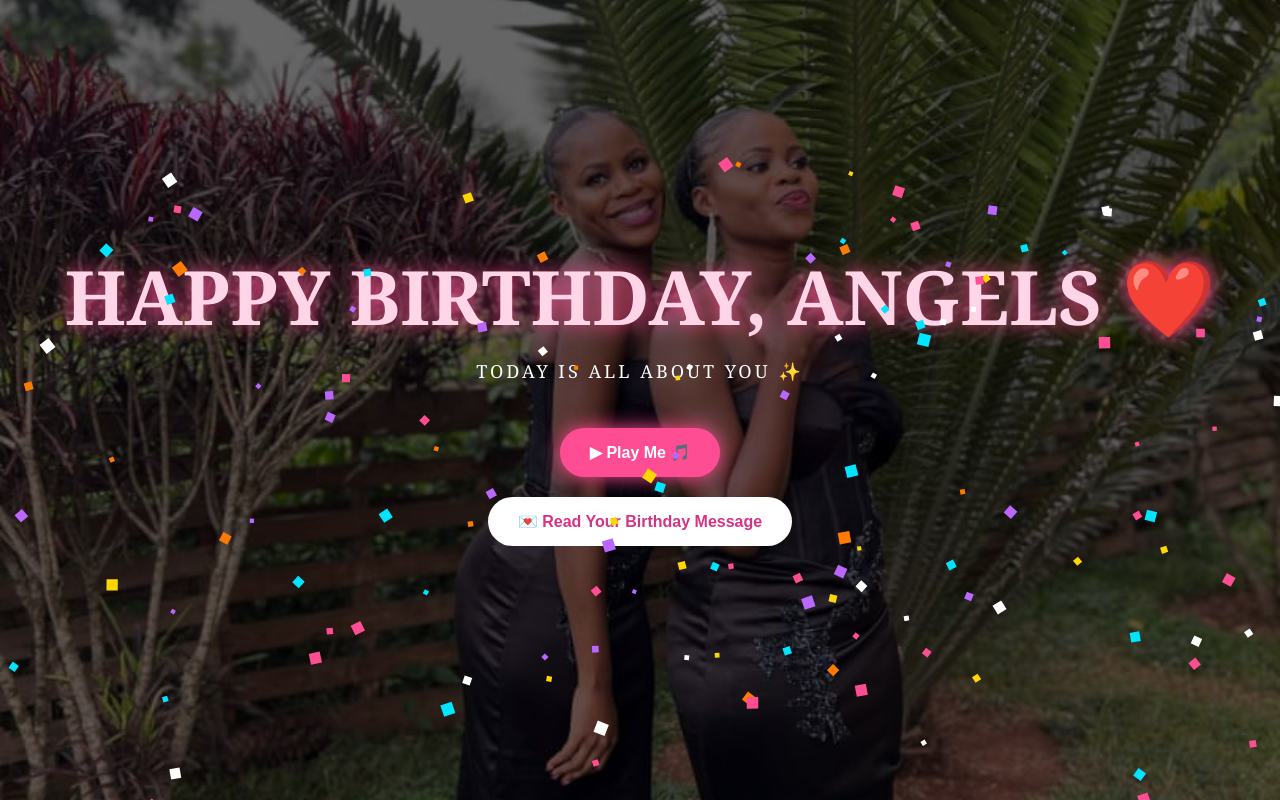
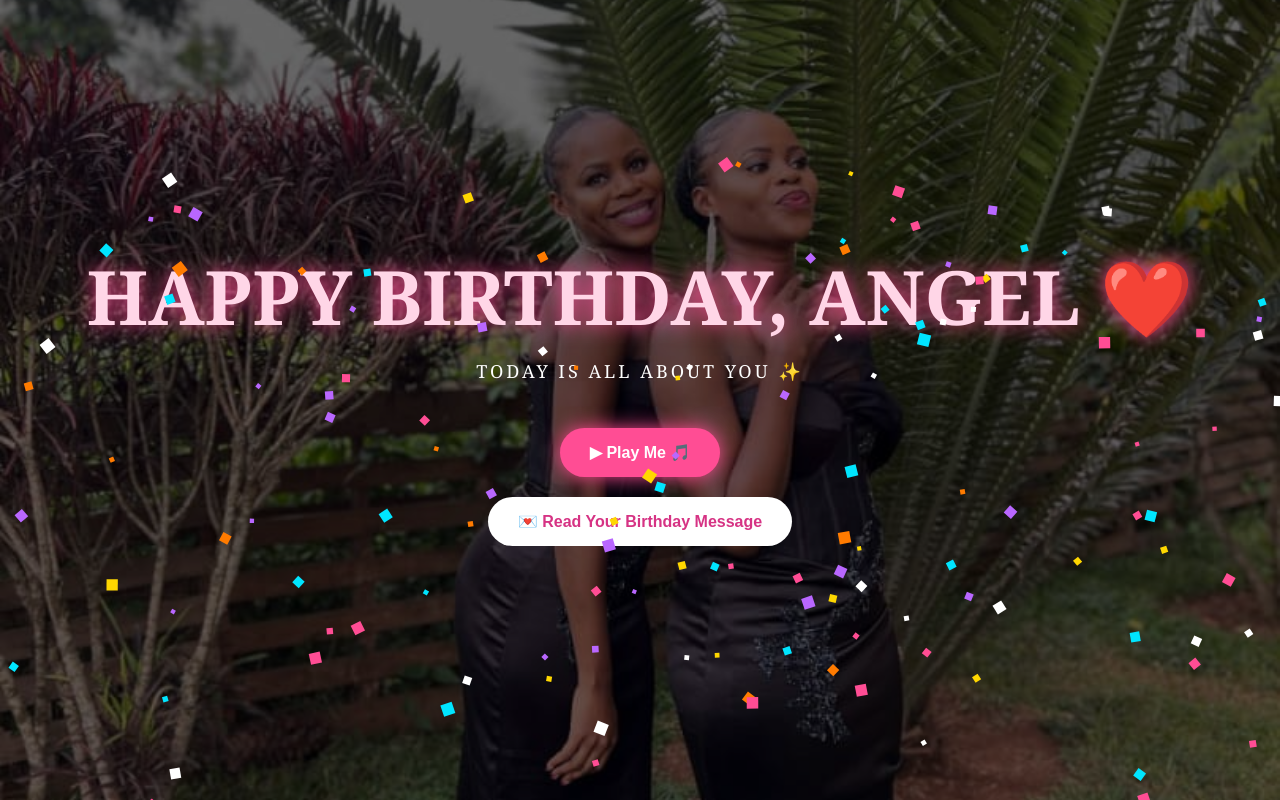
Before and after one commit to hubtechi/HAPPY-BIRTHDAY, a plain HTML site: page index.html in a window 1280 px wide. Drawn offline with Linux system fonts and the light colour scheme.

Commit message:
Update index.html

```diff
--- a/index.html
+++ b/index.html
@@ -263,7 +263,7 @@ button:hover {
 
 <main class="container">
 
-    <h1 class="name">HAPPY BIRTHDAY, ANGELS ❤️</h1>
+    <h1 class="name">HAPPY BIRTHDAY, ANGEL ❤️</h1>
 
     <p class="subtitle">
         TODAY IS ALL ABOUT YOU ✨
```
